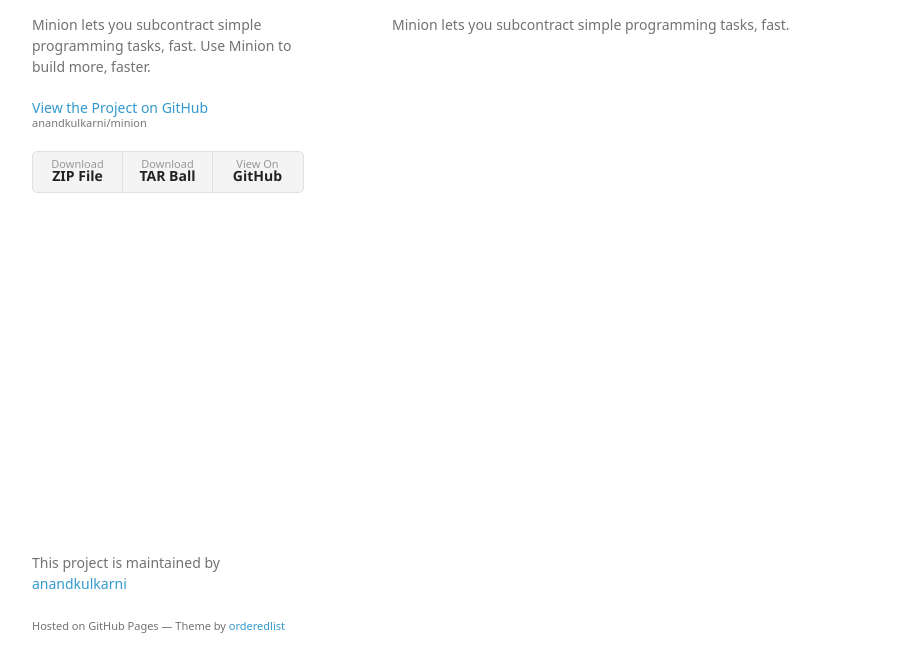
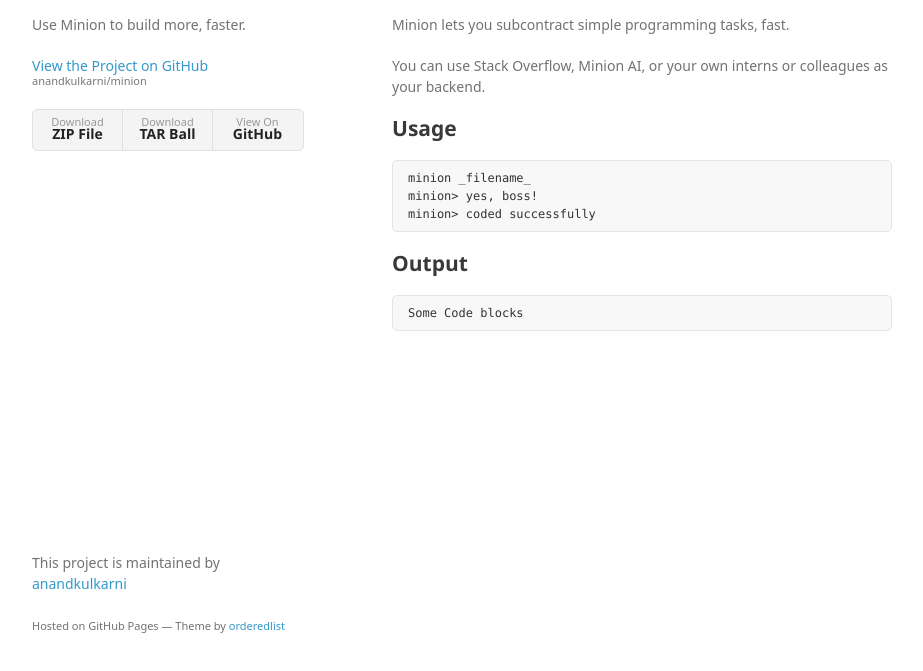
Before and after one commit to anandkulkarni/minion, a plain HTML site: page index.html in a window 1280 px wide. Shown: the part 95-766 px from the top of the page, without its empty margins (178-1101 px from the left). Drawn offline with Linux system fonts and the light colour scheme; a web font is replaced by a local one.

Commit message:
Create gh-pages branch via GitHub

```diff
--- a/index.html
+++ b/index.html
@@ -16,7 +16,7 @@
     <div class="wrapper">
       <header>
         <h1>Minion</h1>
-        <p>Minion lets you subcontract simple programming tasks, fast.  Use Minion to build more, faster.</p>
+        <p>Use Minion to build more, faster.</p>
 
         <p class="view"><a href="https://github.com/anandkulkarni/minion">View the Project on GitHub <small>anandkulkarni/minion</small></a></p>
 
@@ -31,7 +31,23 @@
         <h1>
 <a id="minion" class="anchor" href="#minion" aria-hidden="true"><span class="octicon octicon-link"></span></a>minion</h1>
 
-<p>Minion lets you subcontract simple programming tasks, fast.</p>
+<p>Minion lets you subcontract simple programming tasks, fast. </p>
+
+<p>You can use Stack Overflow, Minion AI, or your own interns or colleagues as your backend.</p>
+
+<h2>
+<a id="usage" class="anchor" href="#usage" aria-hidden="true"><span class="octicon octicon-link"></span></a>Usage</h2>
+
+<pre><code>minion _filename_
+minion&gt; yes, boss!
+minion&gt; coded successfully
+</code></pre>
+
+<h2>
+<a id="output" class="anchor" href="#output" aria-hidden="true"><span class="octicon octicon-link"></span></a>Output</h2>
+
+<pre><code>Some Code blocks
+</code></pre>
       </section>
       <footer>
         <p>This project is maintained by <a href="https://github.com/anandkulkarni">anandkulkarni</a></p>
--- a/params.json
+++ b/params.json
@@ -1 +1 @@
-{"name":"Minion","tagline":"Minion lets you subcontract simple programming tasks, fast.  Use Minion to build more, faster.","body":"# minion\r\nMinion lets you subcontract simple programming tasks, fast.\r\n","google":"","note":"Don't delete this file! It's used internally to help with page regeneration."}
+{"name":"Minion","tagline":"Use Minion to build more, faster.","body":"# minion\r\nMinion lets you subcontract simple programming tasks, fast. \r\n\r\nYou can use Stack Overflow, Minion AI, or your own interns or colleagues as your backend.\r\n\r\n## Usage\r\n    minion _filename_\r\n    minion> yes, boss!\r\n    minion> coded successfully\r\n\r\n## Output\r\n    Some Code blocks\r\n","google":"","note":"Don't delete this file! It's used internally to help with page regeneration."}
```
